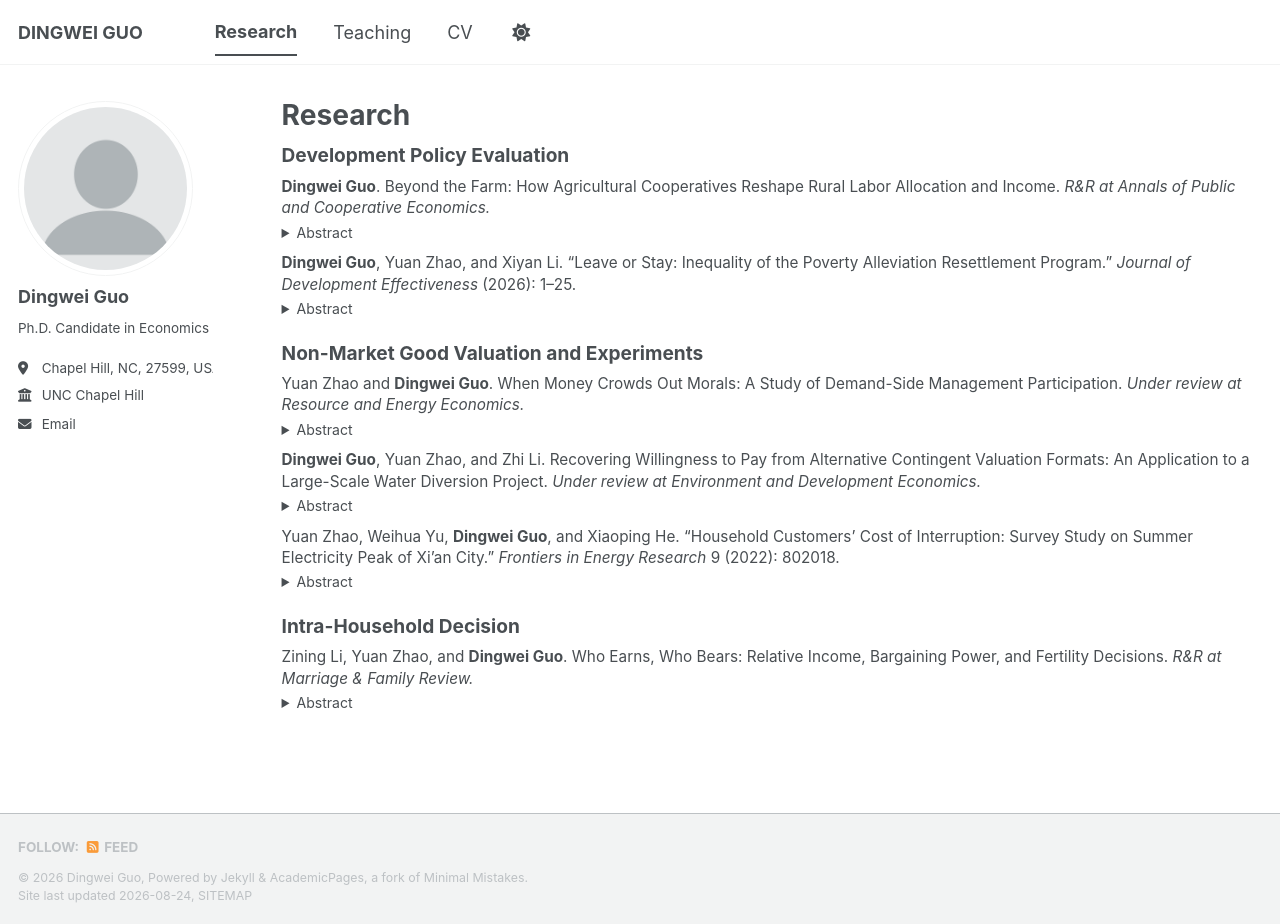
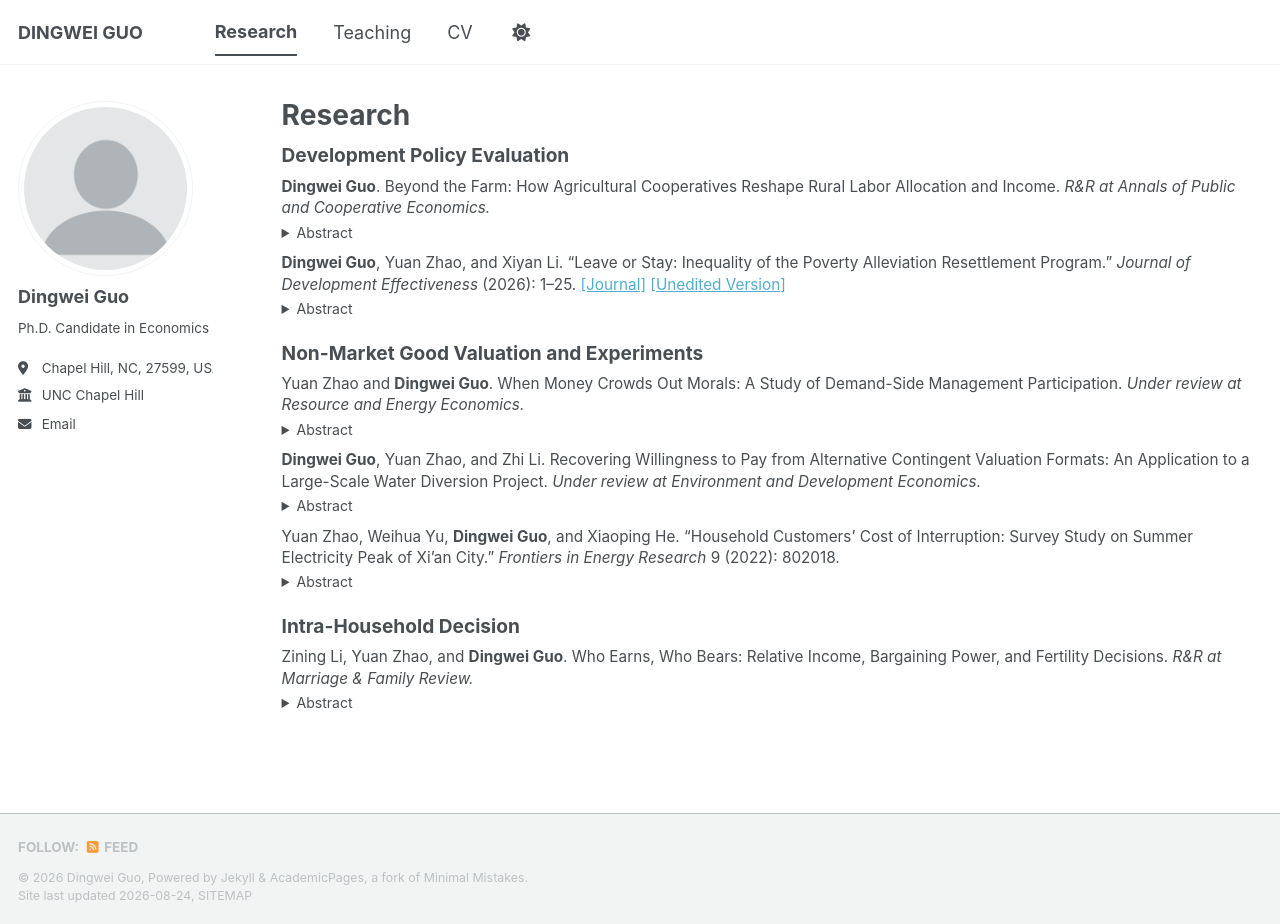
Before and after one commit to dw-guo/dw-guo.github.io, a Jekyll site: the page built from _pages/publications.html, in a window 1280 px wide and 924 px high. Built offline with Jekyll 4.4.1, drawn with Linux system fonts in a browser that asks for light colours; a style sheet for code colours, icons or effects is not loaded.

Commit message:
Update publication details and add abstract

```diff
--- a/_pages/publications.html
+++ b/_pages/publications.html
@@ -38,6 +38,8 @@ author_profile: true
   <strong>Dingwei Guo</strong>, Yuan Zhao, and Xiyan Li.
   “Leave or Stay: Inequality of the Poverty Alleviation Resettlement Program.”
   <em>Journal of Development Effectiveness</em> (2026): 1–25.
+  <a href="https://doi.org/10.1080/19439342.2026.2713147" target="_blank">[Journal]</a>
+  <a href="/files/PARP.pdf" target="_blank">[Unedited Version]</a>
 </p>
 
 <details style="margin: 0 0 0.65em 0;">
```
Also changed, not shown: other parts of _pages/publications.html (+1 -1 lines). Lines whose indentation alone changed are shown as unchanged.
